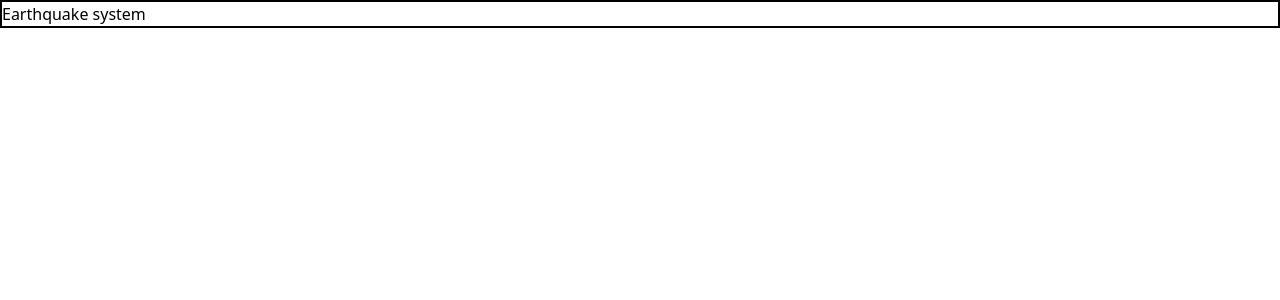
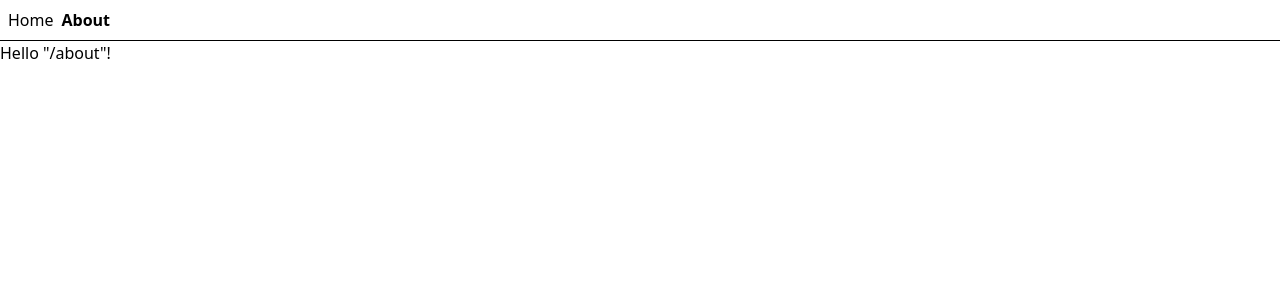
Before and after one commit to Fabio-FG/earthquake-system, a React (Vite) app: page /about in a window 1280 px wide. Shown: the top 300 px of the page. Built offline with nearby package versions, Linux system fonts and the light colour scheme.

Commit message:
Added tanstack route configuration and routing system

```diff
--- a/package.json
+++ b/package.json
@@ -7,10 +7,13 @@
     "dev": "vite --open",
     "build": "tsc -b && vite build",
     "lint": "eslint .",
-    "preview": "vite preview"
+    "preview": "vite preview",
+    "tanstack": "tanstack-router generate"
   },
   "dependencies": {
     "@tailwindcss/vite": "^4.1.13",
+    "@tanstack/react-router": "^1.131.48",
+    "@tanstack/react-router-devtools": "^1.131.48",
     "axios": "^1.12.2",
     "react": "^19.1.1",
     "react-dom": "^19.1.1",
@@ -19,6 +22,7 @@
   },
   "devDependencies": {
     "@eslint/js": "^9.35.0",
+    "@tanstack/router-plugin": "^1.131.48",
     "@types/react": "^19.1.13",
     "@types/react-dom": "^19.1.9",
     "@vitejs/plugin-react": "^5.0.2",
--- a/src/main.tsx
+++ b/src/main.tsx
@@ -1,10 +1,21 @@
-import { StrictMode } from 'react'
-import { createRoot } from 'react-dom/client'
-import './globals.css'
-import App from './App.tsx'
+import { StrictMode } from "react";
+import { createRoot } from "react-dom/client";
+import "./globals.css";
 
-createRoot(document.getElementById('root')!).render(
+import { createRouter, RouterProvider } from "@tanstack/react-router";
+import { routeTree } from "./routeTree.gen";
+
+
+const router = createRouter({ routeTree });
+
+declare module "@tanstack/react-router" {
+  interface Register {
+    router: typeof router;
+  }
+}
+
+createRoot(document.getElementById("root")!).render(
   <StrictMode>
-    <App />
-  </StrictMode>,
-)
+    <RouterProvider router={router} />
+  </StrictMode>
+);
--- /dev/null
+++ b/src/routeTree.gen.ts
@@ -0,0 +1,77 @@
+/* eslint-disable */
+
+// @ts-nocheck
+
+// noinspection JSUnusedGlobalSymbols
+
+// This file was automatically generated by TanStack Router.
+// You should NOT make any changes in this file as it will be overwritten.
+// Additionally, you should also exclude this file from your linter and/or formatter to prevent it from being checked or modified.
+
+import { Route as rootRouteImport } from './routes/__root'
+import { Route as AboutRouteImport } from './routes/about'
+import { Route as IndexRouteImport } from './routes/index'
+
+const AboutRoute = AboutRouteImport.update({
+  id: '/about',
+  path: '/about',
+  getParentRoute: () => rootRouteImport,
+} as any)
+const IndexRoute = IndexRouteImport.update({
+  id: '/',
+  path: '/',
+  getParentRoute: () => rootRouteImport,
+} as any)
+
+export interface FileRoutesByFullPath {
+  '/': typeof IndexRoute
+  '/about': typeof AboutRoute
+}
+export interface FileRoutesByTo {
+  '/': typeof IndexRoute
+  '/about': typeof AboutRoute
+}
+export interface FileRoutesById {
+  __root__: typeof rootRouteImport
+  '/': typeof IndexRoute
+  '/about': typeof AboutRoute
+}
+export interface FileRouteTypes {
+  fileRoutesByFullPath: FileRoutesByFullPath
+  fullPaths: '/' | '/about'
+  fileRoutesByTo: FileRoutesByTo
+  to: '/' | '/about'
+  id: '__root__' | '/' | '/about'
+  fileRoutesById: FileRoutesById
+}
+export interface RootRouteChildren {
+  IndexRoute: typeof IndexRoute
+  AboutRoute: typeof AboutRoute
+}
+
+declare module '@tanstack/react-router' {
+  interface FileRoutesByPath {
+    '/about': {
+      id: '/about'
+      path: '/about'
+      fullPath: '/about'
+      preLoaderRoute: typeof AboutRouteImport
+      parentRoute: typeof rootRouteImport
+    }
+    '/': {
+      id: '/'
+      path: '/'
+      fullPath: '/'
+      preLoaderRoute: typeof IndexRouteImport
+      parentRoute: typeof rootRouteImport
+    }
+  }
+}
+
+const rootRouteChildren: RootRouteChildren = {
+  IndexRoute: IndexRoute,
+  AboutRoute: AboutRoute,
+}
+export const routeTree = rootRouteImport
+  ._addFileChildren(rootRouteChildren)
+  ._addFileTypes<FileRouteTypes>()
--- /dev/null
+++ b/src/routes/__root.tsx
@@ -0,0 +1,18 @@
+import { createRootRoute, Link, Outlet } from "@tanstack/react-router";
+
+const RootLayout = () => (
+  <>
+    <div className="p-2 flex gap-2">
+      <Link to="/" className="[&.active]:font-bold">
+        Home
+      </Link>{" "}
+      <Link to="/about" className="[&.active]:font-bold">
+        About
+      </Link>
+    </div>
+    <hr />
+    <Outlet />
+  </>
+);
+
+export const Route = createRootRoute({ component: RootLayout });
--- /dev/null
+++ b/src/routes/about.tsx
@@ -0,0 +1,9 @@
+import { createFileRoute } from '@tanstack/react-router'
+
+export const Route = createFileRoute('/about')({
+  component: RouteComponent,
+})
+
+function RouteComponent() {
+  return <div>Hello "/about"!</div>
+}
--- /dev/null
+++ b/src/routes/index.tsx
@@ -0,0 +1,9 @@
+import { createFileRoute } from '@tanstack/react-router'
+
+export const Route = createFileRoute('/')({
+  component: RouteComponent,
+})
+
+function RouteComponent() {
+  return <div>Hello "/"!</div>
+}
--- a/vite.config.ts
+++ b/vite.config.ts
@@ -1,8 +1,16 @@
 import { defineConfig } from "vite";
 import react from "@vitejs/plugin-react";
 import tailwindcss from "@tailwindcss/vite";
+import { tanstackRouter } from '@tanstack/router-plugin/vite'
 
 // https://vite.dev/config/
 export default defineConfig({
-  plugins: [react(), tailwindcss()],
+  plugins: [
+    tanstackRouter({
+      target: "react",
+      autoCodeSplitting: true,
+    }),
+    react(),
+    tailwindcss(),
+  ],
 });
```
Also changed, not shown: 1 other file (tests, documents, lock files or other folders).
